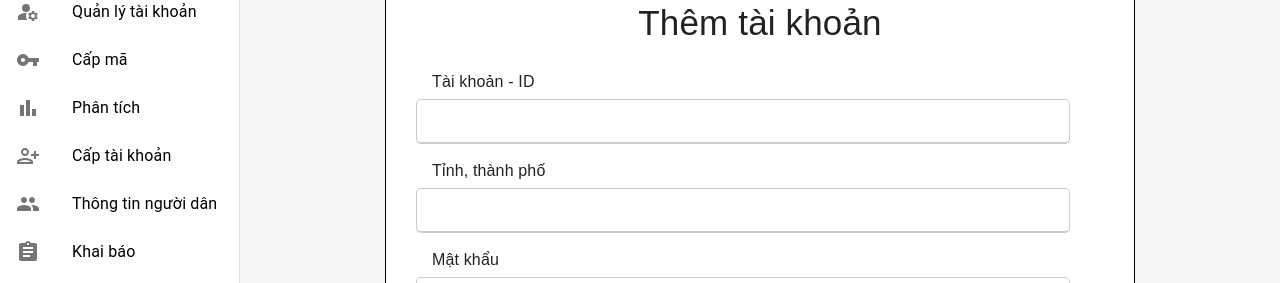
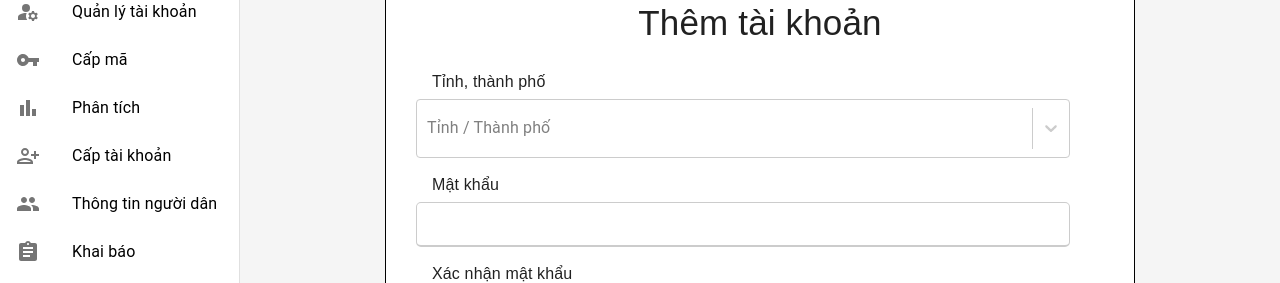
Before and after one commit to NDM2108/citizenV, a React (Create React App) app in the folder client/: page /addaccount in a window 1280 px wide. Shown: the part 133-416 px from the top of the page. Built offline with nearby package versions, Linux system fonts and the light colour scheme; no server answers.

Commit message:
add account2

```diff
--- a/client/src/components/pages/addAccount/AddAccount.js
+++ b/client/src/components/pages/addAccount/AddAccount.js
@@ -1,8 +1,30 @@
 import "./AddAccount.css";
 import { Navigate, useNavigate } from "react-router-dom";
+import { useState } from "react"
+import { useEffect } from "react"
+import Select from 'react-select'
 
 const AddAccount = () => {
   const navigate = useNavigate();
+  const [inferiors, setInferiors] = useState([]);
+
+  useEffect(() => {
+    fetch('http://localhost:5000/get_inferiors', {
+      method: "POST",
+      headers: {
+        "Content-type": "application/json; charset=UTF-8",
+        "Authentication": "Bearer " + localStorage.getItem('accessToken')
+      }
+    })
+      .then(response => response.json())
+      .then(data => {
+        let ops = []
+        for (let i = 0; i < data.length; i++) {
+          ops.push({value: data[i].district, label: data[i].district})
+        }
+      setInferiors(ops)
+      });
+  }, [])
 
   const handleSubmit = e => {
     e.preventDefault()
@@ -30,84 +52,15 @@ const AddAccount = () => {
   }
 
   return (
-    // <div className="new-account" className="" className="background">
-    //   <div className="form-container">
-    //     <form className="newUserForm" onSubmit={handleSubmit}>
-    //       <h1 className="h3">Tạo Tài Khoản Mới</h1>
-    //       <div className="newUserItem">
-    //         <label>Tài Khoản - ID</label>
-    //         <input
-    //           className="text_field"
-    //           name="id"
-    //           type="text"
-    //           placeholder=""
-    //           required
-    //         />
-    //       </div>
-
-    //       <div className="newUserItem">
-    //         <label>Tỉnh/Thành Phố</label>
-    //         <input
-    //           className="text_field"
-    //           name="address"
-    //           type="text"
-    //           placeholder=""
-    //           required
-    //         />
-    //       </div>
-
-    //       <div className="newUserItem" className="col-12 form-group">
-    //         <label>Mật Khẩu</label>
-    //         <input
-    //           className="text_field"
-    //           name="pass"
-    //           type="password"
-    //           placeholder=""
-    //           required
-    //         />
-    //       </div>
-
-    //       <div className="newUserItem" className="col-12 form-group">
-    //         <label>Nhập Lại Mật Khẩu</label>
-    //         <input
-    //           className="text_field"
-    //           name="rePass"
-    //           type="password"
-    //           placeholder=""
-    //           required
-    //         />
-    //       </div>
-
-    //       <button className="newUserButton" type="submit">
-    //         Xác Nhận
-    //       </button>
-    //     </form>
-    //   </div>
-    // </div>
     <div className="container-add-account-form">
       <div className="title"> Thêm tài khoản</div>
       <form form className="newUserForm" onSubmit={handleSubmit}>
         <div className="info">
           <div className="inputBox">
-            <span className="details"> Tài khoản - ID</span>
-            <input
-              className="text_field"
-              name="id"
-              type="text"
-              placeholder=""
-              required
-            />
-          </div>
-
-          <div className="inputBox">
             <span className="details">Tỉnh, thành phố </span>
-            <input
-              className="text_field"
-              name="address"
-              type="text"
-              placeholder=""
-              required
-            />
+            <Select
+              placeholder="Tỉnh / Thành phố"
+              options={inferiors} />
           </div>
 
           <div className="inputBox">
```
Also changed, not shown: 2 other files (tests, documents, lock files or other folders).
